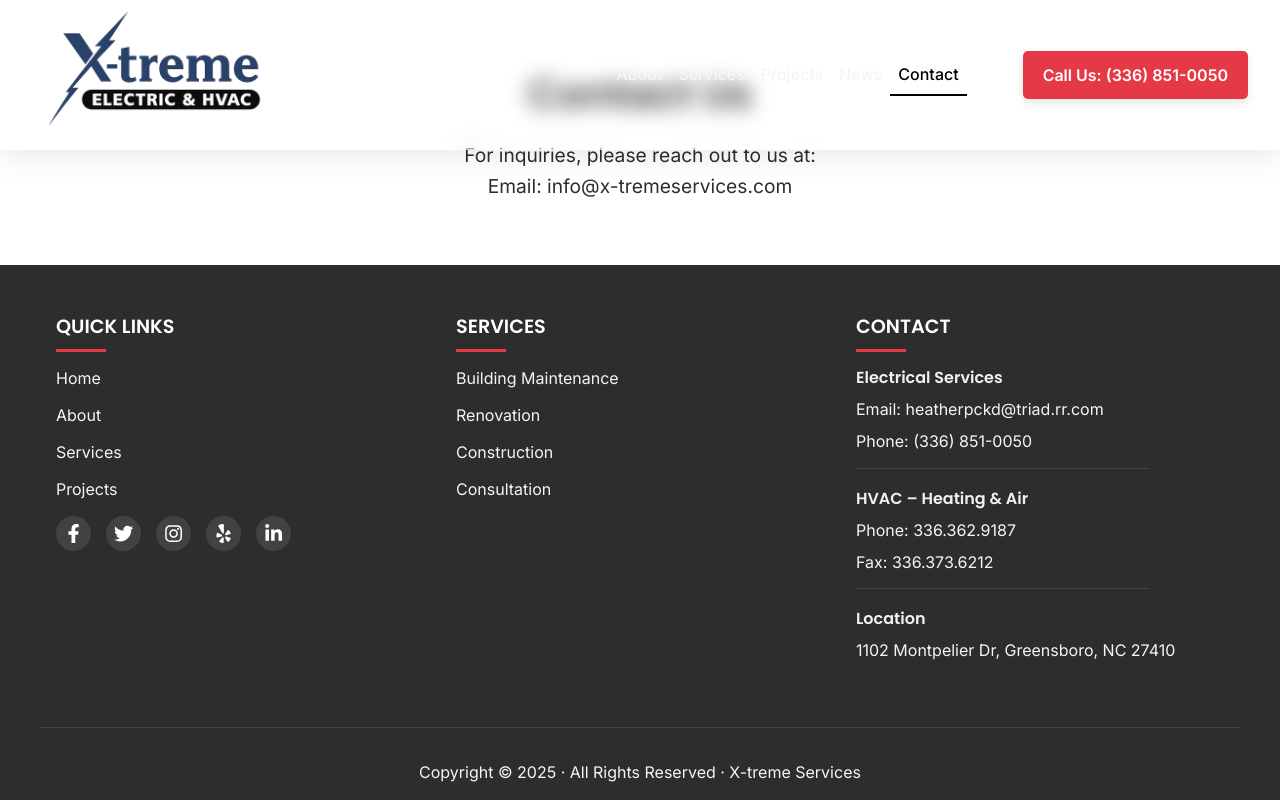
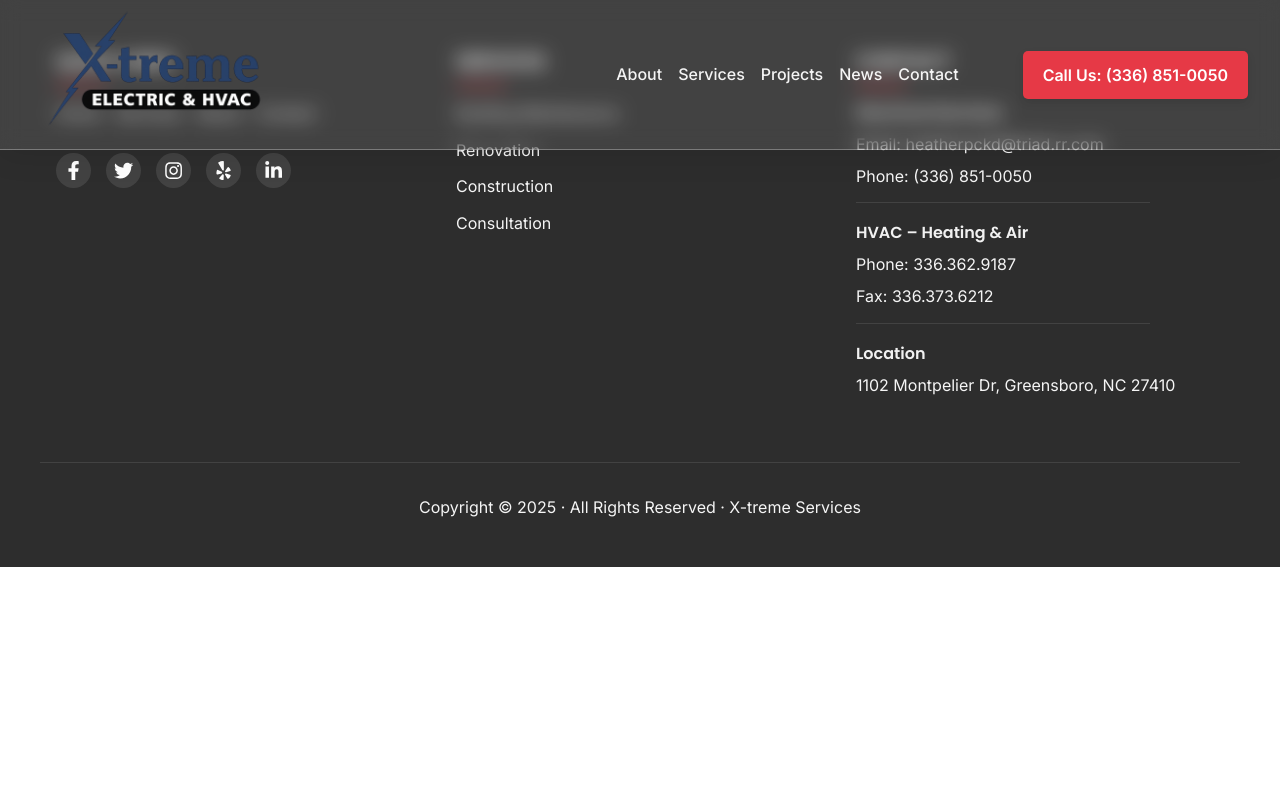
Before and after one commit to jose-v/x-tremeservices, a React (Create React App) app: page /contact in a window 1280 px wide. Built offline with nearby package versions, Linux system fonts and the light colour scheme.

Commit message:
Removed Contact page and updated navigation to link to home page contact form

```diff
--- a/src/App.js
+++ b/src/App.js
@@ -7,7 +7,6 @@
 import Home from './pages/Home';
 import Services from './pages/Services';
 import About from './pages/About';
-import Contact from './pages/Contact';
 
 const theme = {
   colors: {
@@ -34,7 +33,6 @@
               <Route path="/" element={<Home />} />
               <Route path="/services" element={<Services />} />
               <Route path="/about" element={<About />} />
-              <Route path="/contact" element={<Contact />} />
             </Routes>
           </main>
           <Footer />
--- a/src/components/Footer.js
+++ b/src/components/Footer.js
@@ -114,16 +114,24 @@
   width: 80%;
 `;
 
+const FooterLinks = styled.div`
+  display: flex;
+  gap: 15px;
+  margin-top: 15px;
+`;
+
 function Footer() {
   return (
     <FooterContainer>
       <FooterContent>
         <FooterSection>
           <FooterHeading>Quick Links</FooterHeading>
-          <FooterLink to="/">Home</FooterLink>
-          <FooterLink to="/about">About</FooterLink>
-          <FooterLink to="/services">Services</FooterLink>
-          <FooterLink to="/projects">Projects</FooterLink>
+          <FooterLinks>
+            <FooterLink to="/">Home</FooterLink>
+            <FooterLink to="/services">Services</FooterLink>
+            <FooterLink to="/about">About</FooterLink>
+            <FooterLink to="/#contact">Contact</FooterLink>
+          </FooterLinks>
           <SocialIconsContainer>
             <SocialIcon href="https://facebook.com" target="_blank" rel="noopener noreferrer">
               <FaFacebookF />
--- a/src/components/Navbar.js
+++ b/src/components/Navbar.js
@@ -96,12 +96,11 @@
           <LogoImage src={logo} alt="X-treme Services Logo" />
         </Logo>
         <NavItems>
-          {/* Removed the Home link as requested */}
           <NavLinkStyled to="/about">About</NavLinkStyled>
           <NavLinkStyled to="/services">Services</NavLinkStyled>
           <NavLinkStyled to="/projects">Projects</NavLinkStyled>
           <NavLinkStyled to="/news">News</NavLinkStyled>
-          <NavLinkStyled to="/contact">Contact</NavLinkStyled>
+          <NavLinkStyled to="/#contact">Contact</NavLinkStyled>
           <PhoneNumber href="tel:3368510050">Call Us: (336) 851-0050</PhoneNumber>
         </NavItems>
       </NavContainer>
--- a/src/pages/Contact.js
+++ /dev/null
@@ -1,35 +0,0 @@
-import React from 'react';
-import styled from 'styled-components';
-
-const ContactContainer = styled.section`
-  padding: 4rem 2rem;
-  max-width: 800px;
-  margin: 0 auto;
-  text-align: center;
-`;
-
-const PageTitle = styled.h1`
-  font-size: 2.5rem;
-  color: #2D2D2D;
-`;
-
-const SectionContent = styled.p`
-  font-size: 1.2rem;
-  line-height: 1.6;
-  color: #2D2D2D;
-`;
-
-// Keep only one implementation of the component
-function Contact() {
-  return (
-    <ContactContainer>
-      <PageTitle>Contact Us</PageTitle>
-      <SectionContent>
-        For inquiries, please reach out to us at: <br />
-        Email: info@x-tremeservices.com
-      </SectionContent>
-    </ContactContainer>
-  );
-}
-
-export default Contact;
--- a/src/pages/Home.js
+++ b/src/pages/Home.js
@@ -1021,6 +1021,10 @@
           </StaffGrid>
         </StaffContainer>
       </StaffSection>
+
+      <Section id="contact">
+        {/* Contact form content */}
+      </Section>
     </HomeContainer>
   );
 }
```
